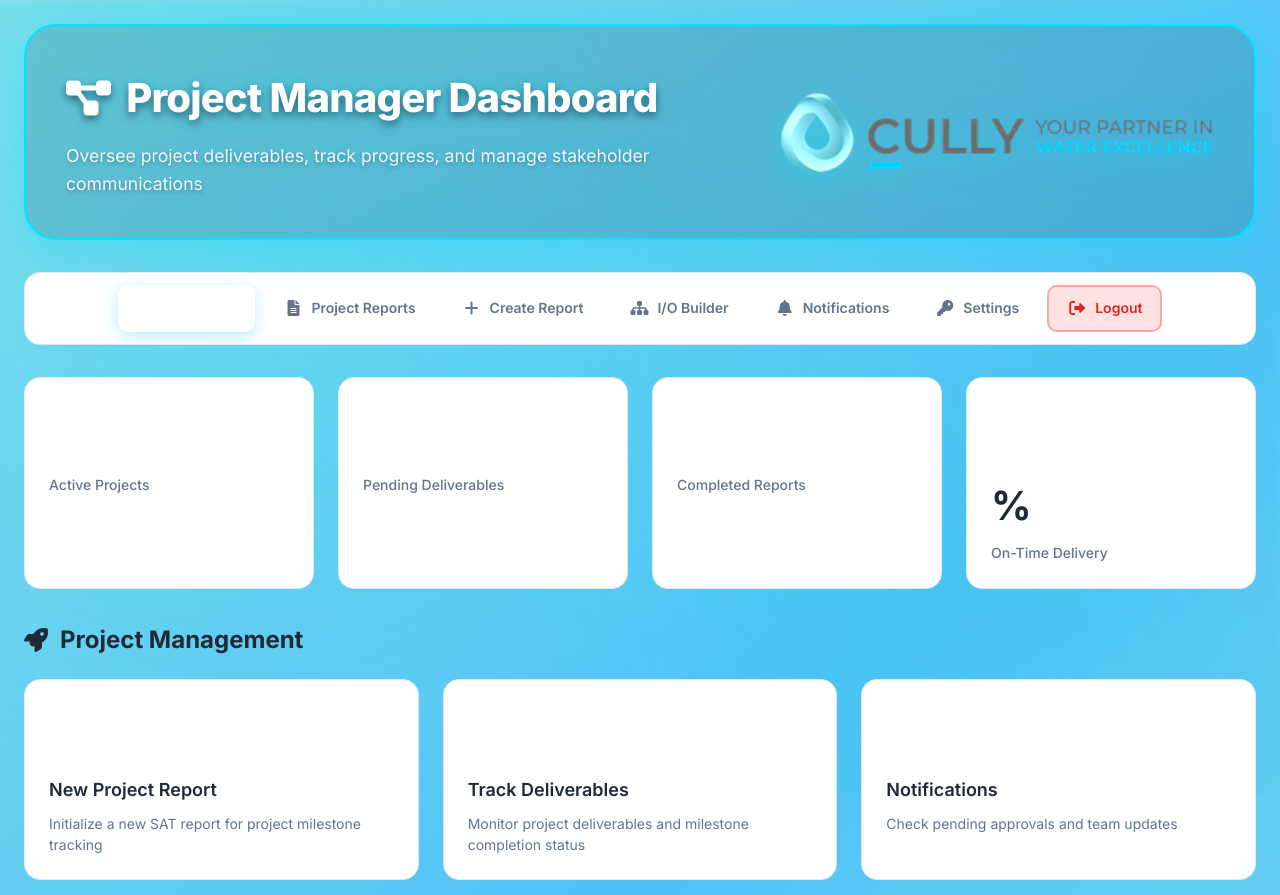
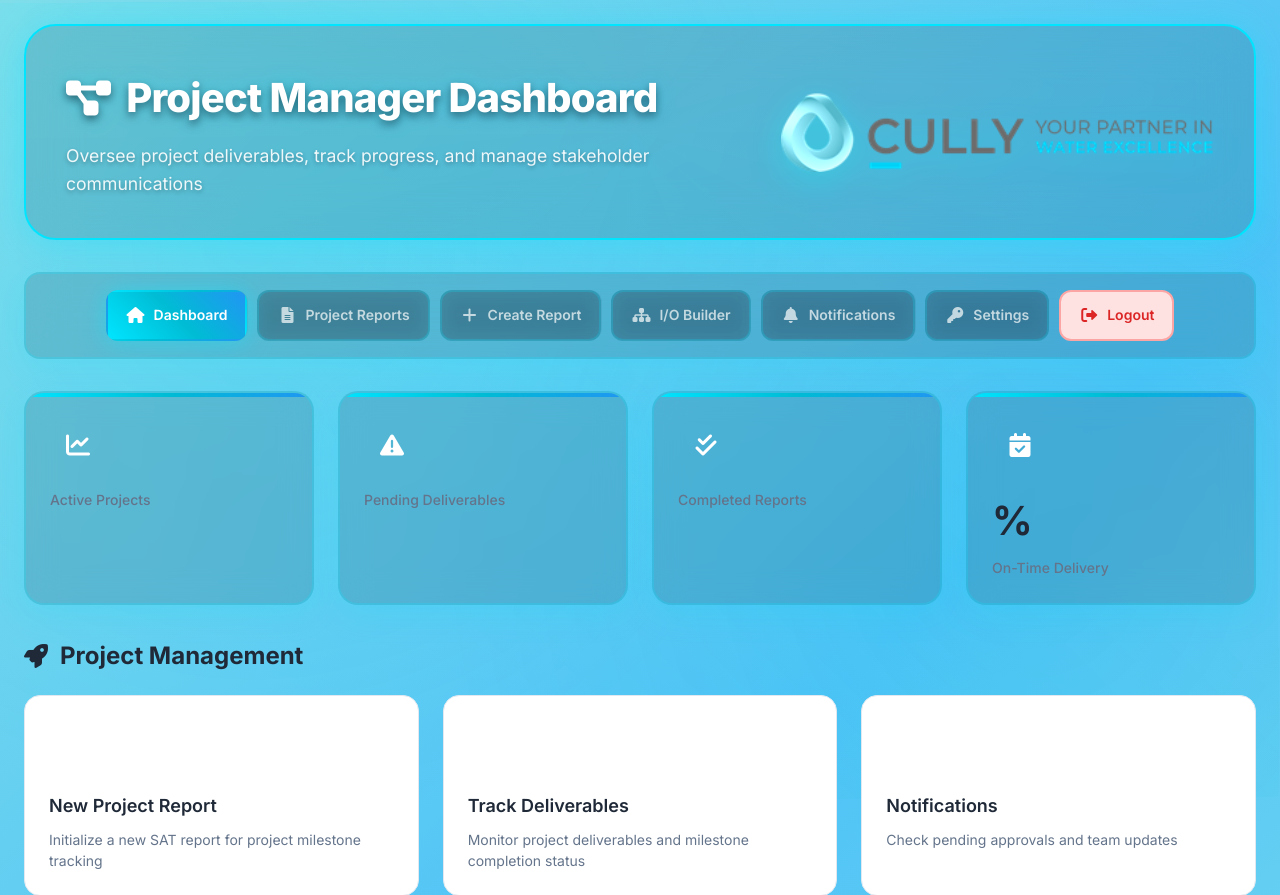
Before and after one commit to RevanthMeda/SERVER, a Python web app: template templates/pm_dashboard.html in a window 1280 px wide. Shown: the top 895 px of the page. Run offline with Jinja, Linux system fonts and the light colour scheme; the template is opened without the code that fills it, so the values that code supplies are empty.

Commit message:
Update dashboard styles to dark quantum glass theme
Refactored navigation, stat cards, and flash messages in automation_manager_dashboard.html and pm_dashboard.html to use a dark quantum glass style. Updated CSS variables, backgrounds, borders, and transitions for a more modern and cohesive appearance.

```diff
--- a/templates/pm_dashboard.html
+++ b/templates/pm_dashboard.html
@@ -131,19 +131,22 @@
             filter: drop-shadow(0 8px 16px rgba(0, 229, 255, 0.3)) brightness(1.2);
         }
 
-        /* Navigation - Exact same as admin */
+        /* Navigation - Dark Quantum Glass Style */
         .dashboard-nav {
             display: flex;
             justify-content: center;
             align-items: center;
-            background: white;
-            padding: 12px 24px;
+            background: var(--quantum-glass);
+            backdrop-filter: blur(20px);
+            padding: 16px 24px;
             border-radius: 16px;
-            box-shadow: var(--card-shadow);
+            box-shadow: var(--quantum-shadow);
             margin-bottom: 32px;
-            border: 1px solid #e2e8f0;
+            border: 2px solid var(--neural-border);
             overflow-x: auto;
             white-space: nowrap;
+            position: relative;
+            z-index: 1;
         }
 
         .nav-links {
@@ -155,29 +158,32 @@
             display: flex;
             align-items: center;
             gap: 8px;
-            padding: 10px 18px;
-            border-radius: 10px;
+            padding: 12px 18px;
+            border-radius: 12px;
             text-decoration: none;
-            color: #64748b;
+            color: var(--text-light);
             font-weight: 600;
-            transition: all 0.3s ease;
+            transition: var(--transition);
             font-size: 14px;
             white-space: nowrap;
+            background: var(--surface-glass);
+            border: 2px solid var(--neural-border);
+            backdrop-filter: blur(10px);
         }
 
         .nav-link:hover {
-            background: #e2e8f0;
-            color: var(--admin-primary);
+            background: rgba(26, 35, 50, 0.35);
+            color: var(--cyber-electric);
             transform: translateY(-2px);
-            box-shadow: 0 4px 12px rgba(77, 208, 225, 0.25);
-            border-color: var(--admin-primary-light);
+            box-shadow: var(--cyber-glow);
+            border-color: var(--cyber-electric);
         }
 
         .nav-link.active {
-            background: linear-gradient(135deg, var(--admin-primary), var(--admin-primary-dark));
-            color: white;
-            box-shadow: 0 4px 15px rgba(77, 208, 225, 0.4);
-            border-color: var(--admin-primary);
+            background: var(--cyber-gradient);
+            color: var(--crystal-white);
+            box-shadow: var(--cyber-glow), var(--quantum-shadow);
+            border-color: transparent;
         }
 
         .nav-link i {
@@ -209,19 +215,15 @@
             align-items: center;
             gap: 12px;
             padding: 16px 20px;
-            background: #d1fae5;
-            border: 1px solid #059669;
+            background: rgba(16, 185, 129, 0.2);
+            border: 1px solid rgba(16, 185, 129, 0.3);
             border-radius: 12px;
-            color: #065f46;
+            color: #10b981;
             font-weight: 500;
-            box-shadow: var(--card-shadow);
+            backdrop-filter: blur(10px);
         }
 
-        .flash-message i {
-            font-size: 18px;
-        }
-
-        /* Stats Grid - Same as admin */
+        /* Stats Grid - Dark Quantum Glass Style */
         .stats-grid {
             display: grid;
             grid-template-columns: repeat(auto-fit, minmax(280px, 1fr));
@@ -230,19 +232,21 @@
         }
 
         .stat-card {
-            background: white;
-            border-radius: 16px;
+            background: var(--quantum-glass);
+            backdrop-filter: blur(15px);
+            border: 2px solid var(--neural-border);
+            border-radius: 20px;
             padding: 24px;
-            box-shadow: var(--card-shadow);
-            transition: all 0.3s ease;
+            box-shadow: var(--quantum-shadow);
+            transition: var(--transition);
             position: relative;
             overflow: hidden;
-            border: 1px solid #e2e8f0;
         }
 
         .stat-card:hover {
-            transform: translateY(-2px);
-            box-shadow: var(--card-shadow-hover);
+            transform: translateY(-4px);
+            box-shadow: var(--cyber-glow), var(--quantum-shadow);
+            border-color: var(--cyber-electric);
         }
 
         .stat-card::before {
@@ -252,7 +256,7 @@
             left: 0;
             right: 0;
             height: 4px;
-            background: linear-gradient(90deg, var(--admin-primary), var(--admin-primary-light));
+            background: var(--cyber-gradient);
         }
 
         .stat-header {
```
Also changed, not shown: templates/automation_manager_dashboard.html (+8 -5 lines).
